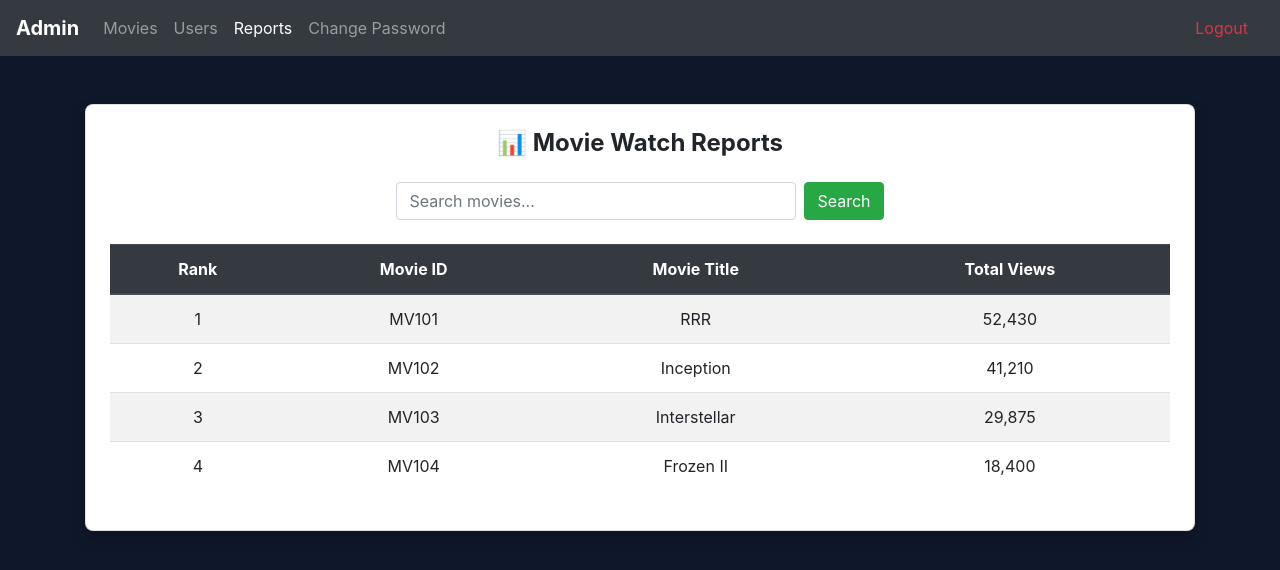
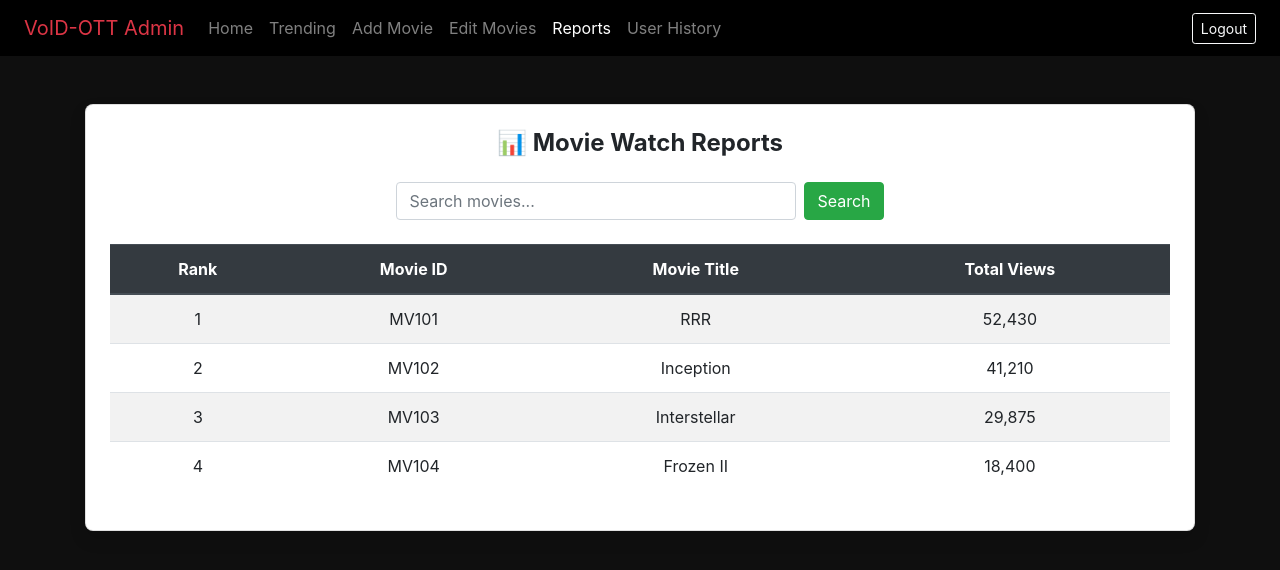
Before and after one commit to Pranavv46/ott, a Django app: page /reports/ in a window 1280 px wide. Shown: the top 570 px of the page. Run offline with Django 4.2, Linux system fonts and the light colour scheme; some libraries are stand-ins or nearby versions.

Commit message:
ottadmin

```diff
--- a/ottproject/movie/templates/addmovie.html
+++ b/ottproject/movie/templates/addmovie.html
@@ -79,11 +79,11 @@
             </li>
 
             <li class="nav-item">
-                <a class="nav-link" href="#">Edit Movies</a>
+                <a class="nav-link" href="{% url 'editmovie' %}">Edit Movies</a>
             </li>
 
             <li class="nav-item">
-                <a class="nav-link" href="#">Reports</a>
+                <a class="nav-link" href="{% url 'reports' %}">Reports</a>
             </li>
 
             <li class="nav-item">
--- a/ottproject/movie/templates/editmovie.html
+++ b/ottproject/movie/templates/editmovie.html
@@ -48,7 +48,7 @@
         <ul class="navbar-nav me-auto mb-2 mb-lg-0">
 
             <li class="nav-item">
-                <a class="nav-link active" href="/home/">Home</a>
+                <a class="nav-link " href="/home/">Home</a>
             </li>
 
             <li class="nav-item">
@@ -60,11 +60,11 @@
             </li>
 
             <li class="nav-item">
-                <a class="nav-link" href="#">Edit Movies</a>
+                <a class="nav-link active" href="{% url 'editmovie' %}">Edit Movies</a>
             </li>
 
             <li class="nav-item">
-                <a class="nav-link" href="#">Reports</a>
+                <a class="nav-link" href="{% url 'reports' %}">Reports</a>
             </li>
 
             <li class="nav-item">
--- a/ottproject/movie/templates/reports.html
+++ b/ottproject/movie/templates/reports.html
@@ -13,7 +13,10 @@
 
     <style>
         body {
-            background: #0f172a;
+            background: #0f0f0f;
+        }
+        .navbar {
+            background-color: #000000;
         }
         .card {
             border-radius: 8px;
@@ -26,23 +29,39 @@
 
 <body>
 
-<nav class="navbar navbar-expand-lg navbar-dark bg-dark">
-    <a class="navbar-brand font-weight-bold" href="#"> Admin</a>
+<nav class="navbar navbar-expand-lg navbar-dark px-4">
+    <a class="navbar-brand fw-bold text-danger" href="#">VoID-OTT Admin</a>
 
-    <button class="navbar-toggler" type="button" data-toggle="collapse" data-target="#navbar">
+    <button class="navbar-toggler" type="button" data-toggle="collapse" data-target="#adminNavbar">
         <span class="navbar-toggler-icon"></span>
     </button>
 
-    <div class="collapse navbar-collapse" id="navbar">
+    <div class="collapse navbar-collapse" id="adminNavbar">
         <ul class="navbar-nav mr-auto">
-            <li class="nav-item"><a class="nav-link" href="#">Movies</a></li>
-            <li class="nav-item"><a class="nav-link" href="#">Users</a></li>
-            <li class="nav-item active"><a class="nav-link" href="#">Reports</a></li>
-            <li class="nav-item"><a class="nav-link" href="#">Change Password</a></li>
+            <li class="nav-item">
+                <a class="nav-link" href="/home/">Home</a>
+            </li>
+            <li class="nav-item">
+                <a class="nav-link" href="#">Trending</a>
+            </li>
+            <li class="nav-item">
+                <a class="nav-link" href="{% url 'addmovie' %}">Add Movie</a>
+            </li>
+            <li class="nav-item">
+                <a class="nav-link" href="{% url 'editmovie' %}">Edit Movies</a>
+            </li>
+            <li class="nav-item">
+                <a class="nav-link active" href="#">Reports</a>
+            </li>
+            <li class="nav-item">
+                <a class="nav-link" href="#">User History</a>
+            </li>
         </ul>
-        <a class="nav-link text-danger" href="#">Logout</a>
+
+        <a href="/logout/" class="btn btn-outline-light btn-sm">Logout</a>
     </div>
 </nav>
+
 
 
 <div class="container mt-5">
--- a/ottproject/movie/views.py
+++ b/ottproject/movie/views.py
@@ -28,6 +28,7 @@ from .serializers import WatchlistSerializer
 from django.contrib.auth import login, logout
 from django.shortcuts import redirect
 
+from django.shortcuts import get_object_or_404
 
 # Create your views here.
 
@@ -173,3 +174,7 @@ def watchlist(request):
             return Response({"message": "Added"}, status=201)
 
         return Response(serializer.errors, status=400)
+
+def movie_page(request, id):
+    movie = get_object_or_404(Movie, id=id)
+    return render(request, "view.html", {"movie": movie})
--- a/ottproject/ottproject/urls.py
+++ b/ottproject/ottproject/urls.py
@@ -29,12 +29,12 @@ urlpatterns = [
     path('adminlogin/', views.adminlogin ,name='adminlogin'),
     path('forgotpassword/', views.forgotpassword ),
     path('home/', views.home ),
-    path('editmovie/', views.editmovie ),
+    path('editmovie/', views.editmovie, name="editmovie" ),
     path('edituser/', views.edituser ),
     path('addmovie/', views.addmovie, name="addmovie" ),
     path('userhistory/', views.userhistory ),
-    path('view/', views.view ),
-    path('reports/', views.reports ),
+
+    path('reports/', views.reports, name='reports' ),
 
 
      path('signup/',views.Signup,name='signup_api'),
@@ -47,6 +47,9 @@ urlpatterns = [
      path('api/watchlist/', views.watchlist, name='watchlist'),
      path('api/movies/<int:pk>/', views.MovieDetail, name='movie-detail'),
 
+     path('movie/<int:id>/', views.view, name='movie_page'),
+
+
 
 
 ]
```
Also changed, not shown: ottproject/movie/templates/home.html (+10 -3 lines), ottproject/movie/templates/userhistory.html (+7 -5 lines), ottproject/movie/templates/view.html (+22 -16 lines), ottproject/db.sqlite3.
